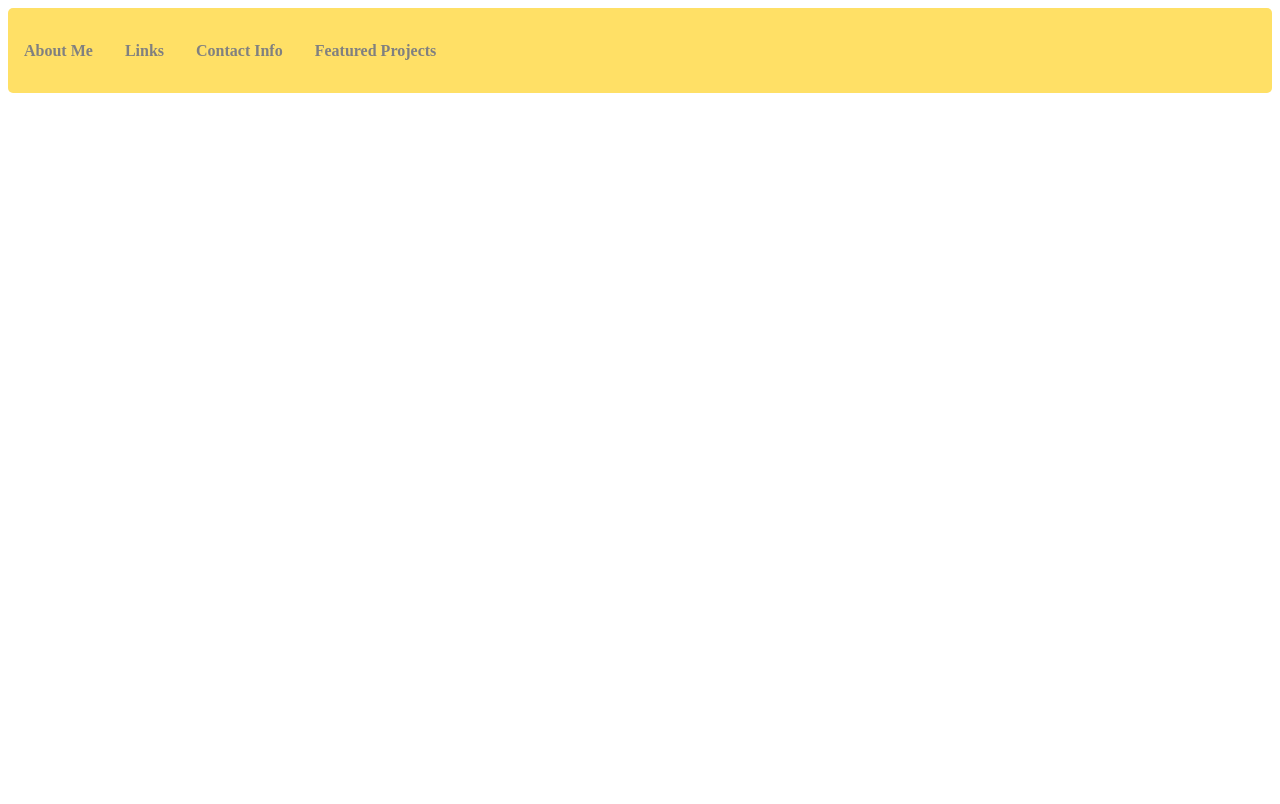
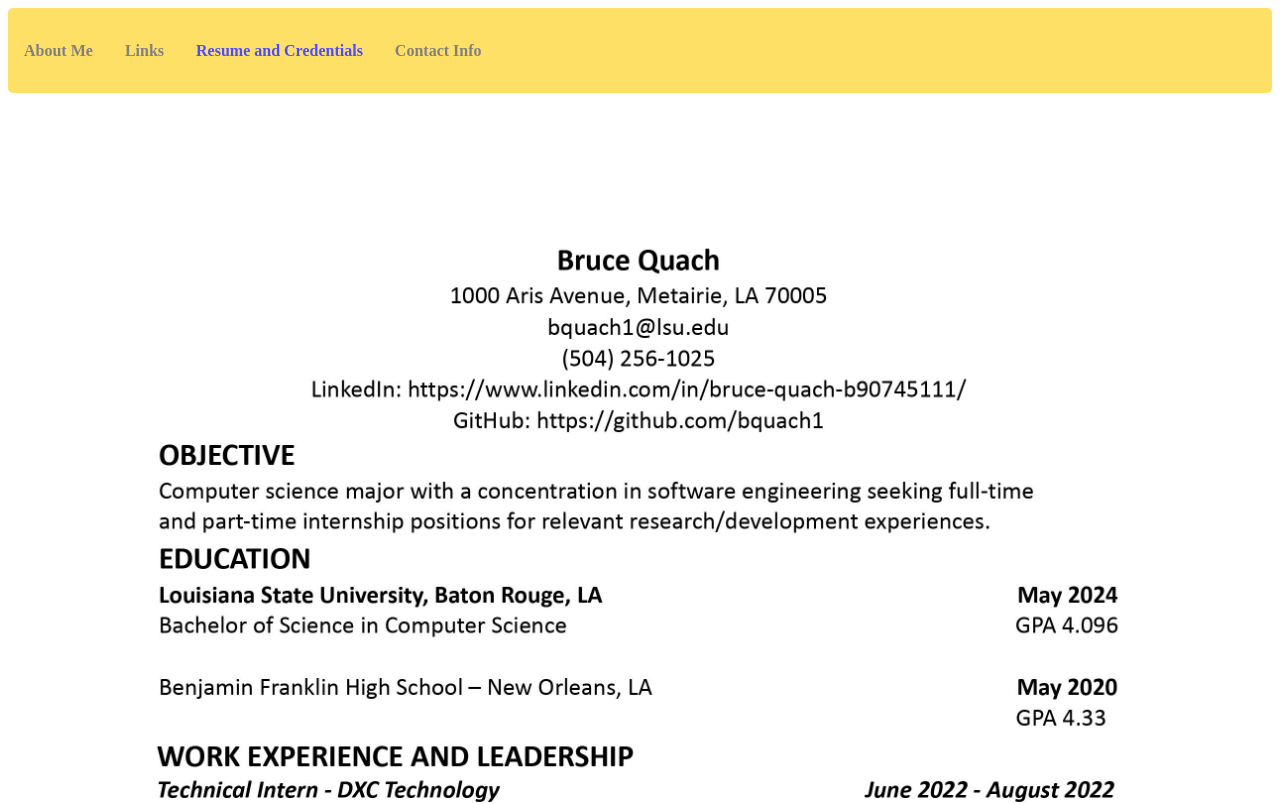
Before and after one commit to bquach1/website, a React (Create React App) app: page /qualifications in a window 1280 px wide. Shown: the top 804 px of the page. Built offline with nearby package versions, Linux system fonts and the light colour scheme.

Commit message:
Renamed class defaults and exports.

```diff
--- a/src/App.js
+++ b/src/App.js
@@ -5,9 +5,9 @@ import { BrowserRouter as Router, Routes, Route}
     from 'react-router-dom';
 import Home from './pages';
 import About from './pages/about';
-import Blogs from './pages/blogs';
-import SignUp from './pages/signup';
+import Links from './pages/links';
 import Contact from './pages/contact';
+import Qualifications from './pages/qualifications';
 
 function App() {
 return (
@@ -16,9 +16,9 @@ return (
     <Routes>
         <Route exact path='/' element={<Home />} />
         <Route path='/about' element={<About/>} />
+        <Route path='/qualifications' element={<Qualifications/>} />
+        <Route path='/links' element={<Links/>} />
         <Route path='/contact' element={<Contact/>} />
-        <Route path='/blogs' element={<Blogs/>} />
-        <Route path='/sign-up' element={<SignUp/>} />
     </Routes>
     </Router>
 );
--- a/src/components/Navbar/index.js
+++ b/src/components/Navbar/index.js
@@ -10,14 +10,14 @@ const Navbar = () => {
           <NavLink to="/about" activeStyle>
             About Me
           </NavLink>
-          <NavLink to="/blogs" activeStyle>
+          <NavLink to="/links" activeStyle>
             Links
           </NavLink>
-          <NavLink to="/sign-up" activeStyle>
-            Contact Info
+          <NavLink to="/qualifications" activeStyle>
+            Resume and Credentials
           </NavLink>
           <NavLink to="/contact" activeStyle>
-            Featured Projects
+            Contact Info
           </NavLink>
         </NavMenu>
       </Nav>
--- a/src/pages/about.js
+++ b/src/pages/about.js
@@ -3,7 +3,7 @@ import React from "react";
 const About = () => {
   return (
     <div class="wrapper">
-      <img src={require('./images/personal_profile.jpg')} alt="Headshot" width="500" height ="600"/>
+      <img src={require('./images/personal_profile.jpg')} alt="Headshot" width="500" height ="625"/>
       <h1>
         Greetings!
       </h1>
--- a/src/pages/contact.js
+++ b/src/pages/contact.js
@@ -3,8 +3,7 @@ import React from 'react';
 const Contact = () => {
   return (
     <div>
-      <embed class="resume" type="image/jpg" src={require('./images/resume1.jpg')} width="100%" height="100%"></embed>
-      <embed class="resume" type="image/jpg" src={require('./images/resume2.jpg')} width="100%" height="100%"></embed>
+      <h1>Sign Up Successful</h1>
     </div>
   );
 };
--- a/src/pages/blogs.js
+++ b/src/pages/links.js
@@ -1,6 +1,6 @@
 import React from 'react';
 
-const Blogs = () => {
+const Links = () => {
   return (
     <div class="wrapper">
       <h1 class="wrapper"><a href =
@@ -14,4 +14,4 @@ const Blogs = () => {
   );
 };
 
-export default Blogs;
+export default Links;
--- /dev/null
+++ b/src/pages/qualifications.js
@@ -0,0 +1,12 @@
+import React from 'react';
+
+const Contact = () => {
+  return (
+    <div>
+      <embed class="resume" type="image/jpg" src={require('./images/resume1.jpg')} width="100%" height="100%"></embed>
+      <embed class="resume" type="image/jpg" src={require('./images/resume2.jpg')} width="100%" height="100%"></embed>
+    </div>
+  );
+};
+
+export default Contact;
--- a/src/pages/signup.js
+++ /dev/null
@@ -1,11 +0,0 @@
-import React from 'react';
-
-const SignUp = () => {
-  return (
-    <div>
-      <h1>Sign Up Successful</h1>
-    </div>
-  );
-};
-
-export default SignUp;
```
